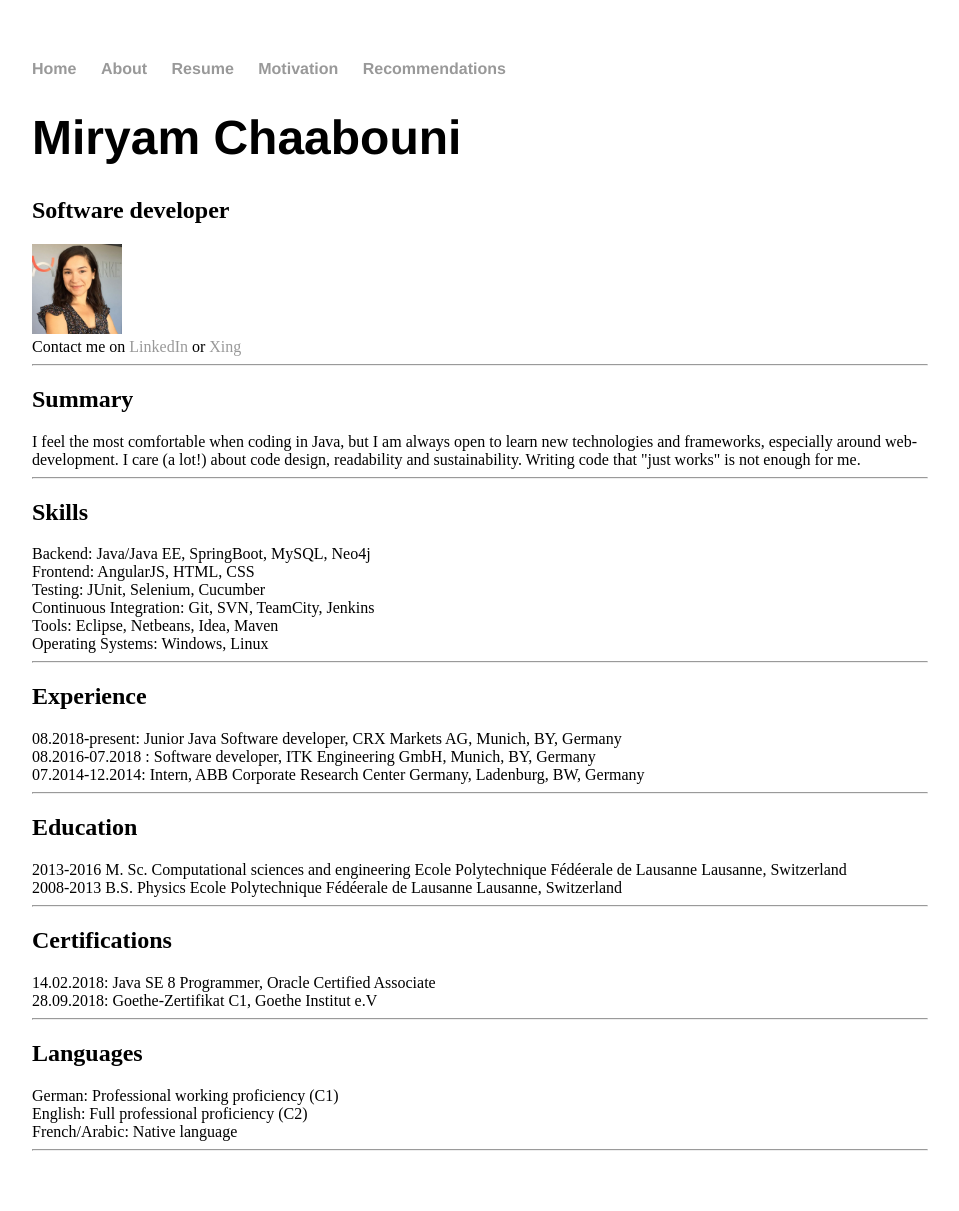
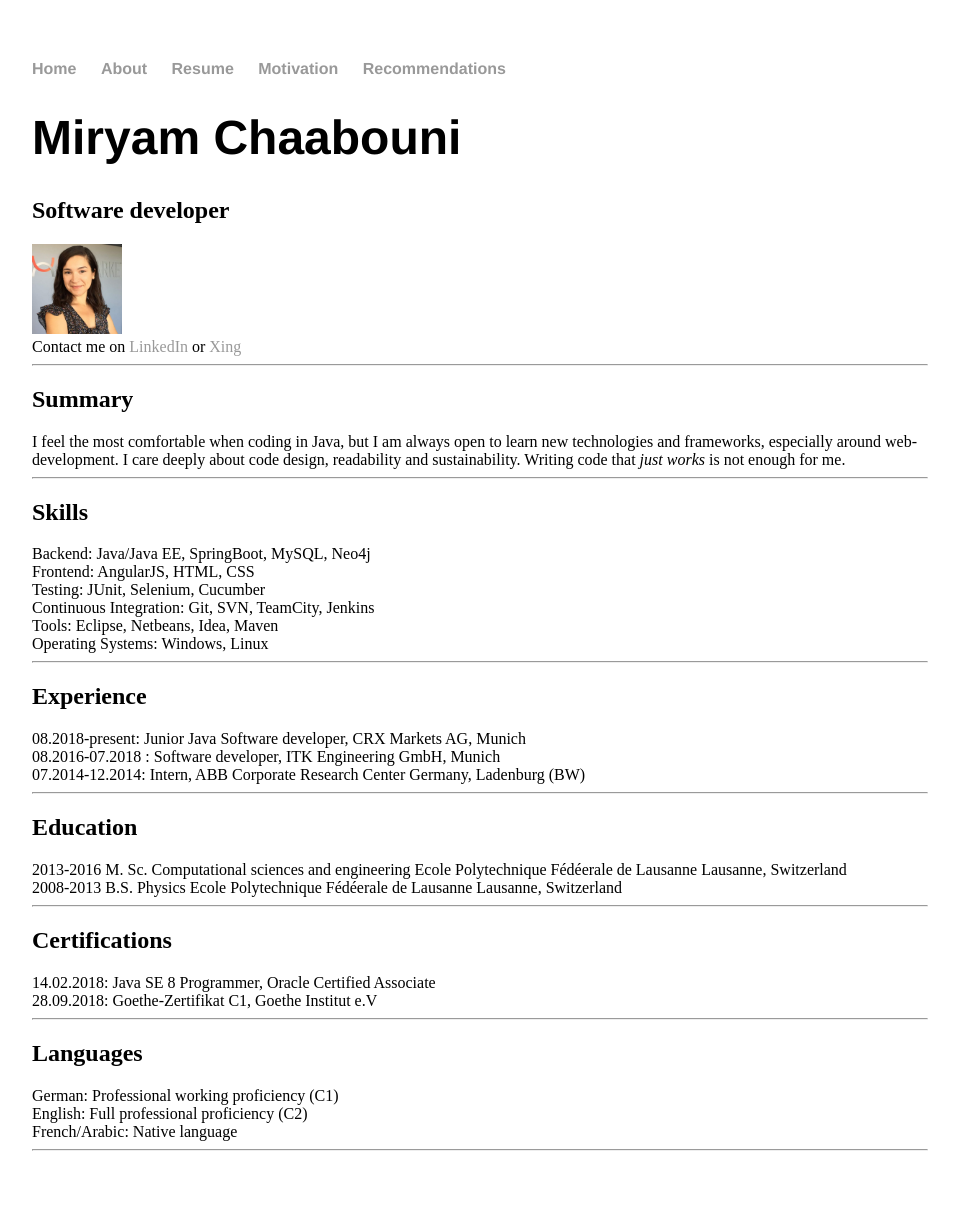
Before and after one commit to miryamch/miryamch.github.io, a Jekyll site: the page built from view/resume.html, in a window 1280 px wide. Shown: the whole page, without its empty margins (160-1119 px from the left). Built offline with Jekyll 4.4.1, drawn with Linux system fonts in a browser that asks for light colours.

Commit message:
Text modifs

```diff
--- a/view/motivation.html
+++ b/view/motivation.html
@@ -19,14 +19,14 @@
     my head buzzing with ideas.
   </p>
   <p>
-    However, even when mastering the social conventions, the technical concepts and the local language, it is still possible
-    to stand out, because of the way you look, dress or talk. I mostly don't care, because the reason I attend is to learn
+    However, even when mastering the social conventions, the technical concepts and the local language, it is still happens
+    to stand out, because of the way one looks, dresses or talks. I usually don't mind, because the reason I attend is to learn
     and exchange. But I admit that the gatherings that I enjoyed the most were those with a diverse audience.
   </p>
   <p>
     The O'Reilly Software Architecture Conference brings together world experts in the field of software. Many guests belong
     to companies who not only set up the foundations of modern software practices, but also deeply care about their social
-    impact. By making their knowledge accessible to every class of society in every part of the world, they are breaking
+    impact. By making their knowledge accessible to every class of society all around the world, they are breaking
     down the barriers which separate minorities from success.
   </p>
   <p>
--- a/view/resume.html
+++ b/view/resume.html
@@ -27,8 +27,8 @@
     <!--left-->
     <div>
         I feel the most comfortable when coding in Java, but I am always open to learn new technologies and frameworks, especially
-        around web-development. I care (a lot!) about code design, readability and sustainability. Writing code that "just
-        works" is not enough for me.
+        around web-development. I care deeply about code design, readability and sustainability. Writing code that <em>just
+        works</em> is not enough for me.
     </div>
     <!--right-->
 
@@ -65,17 +65,17 @@
             08.2018-present:
             Junior Java Software developer,
              CRX Markets AG,
-             Munich, BY, Germany
+             Munich
         </div>
         <div>08.2016-07.2018 :
             Software developer,
             ITK Engineering GmbH,
-            Munich, BY, Germany
+            Munich
         </div>
         <div>07.2014-12.2014:
              Intern,
                 ABB Corporate Research Center Germany,
-                Ladenburg, BW, Germany
+                Ladenburg (BW)
             </div>
 
     </div>
```
